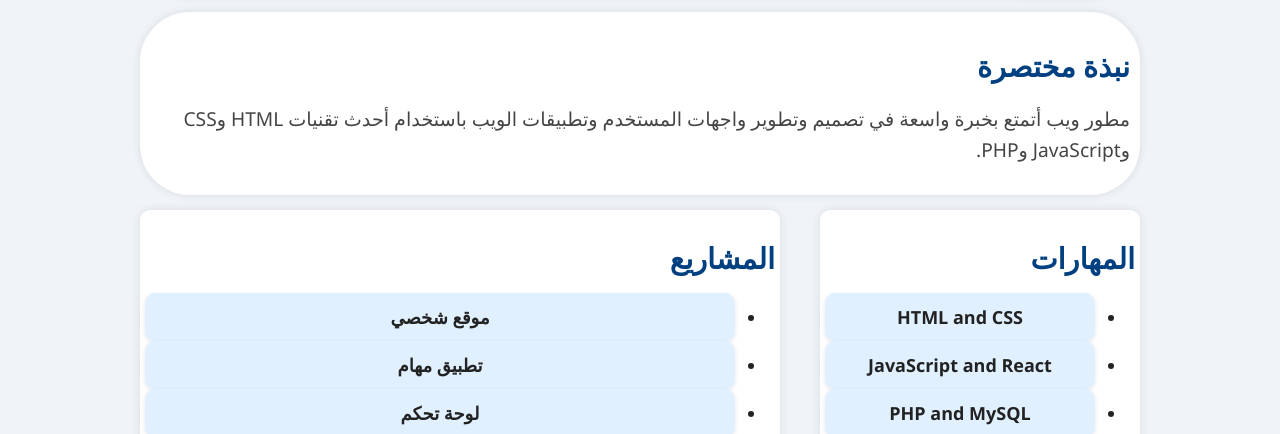
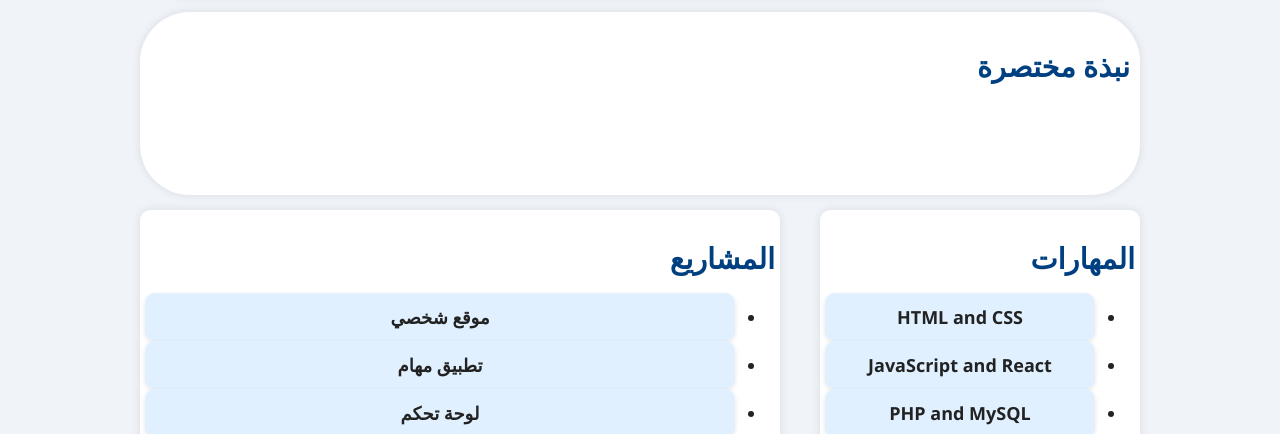
Before and after one commit to AkramAnwarAl-Shamiri1/Personal-Website, a plain HTML site: page index.html in a window 1280 px wide. Shown: the part 347-781 px from the top of the page. Drawn offline with Linux system fonts and the light colour scheme.

Commit message:
Update style.css

```diff
--- a/style.css
+++ b/style.css
@@ -184,7 +184,7 @@ main {
 .status-section p {
   font-size: 1.2rem;
   line-height: 1.6;
-  color: #444;
+  color: #FFFFFF;
 }
 
 /* قوائم العناصر */
```
